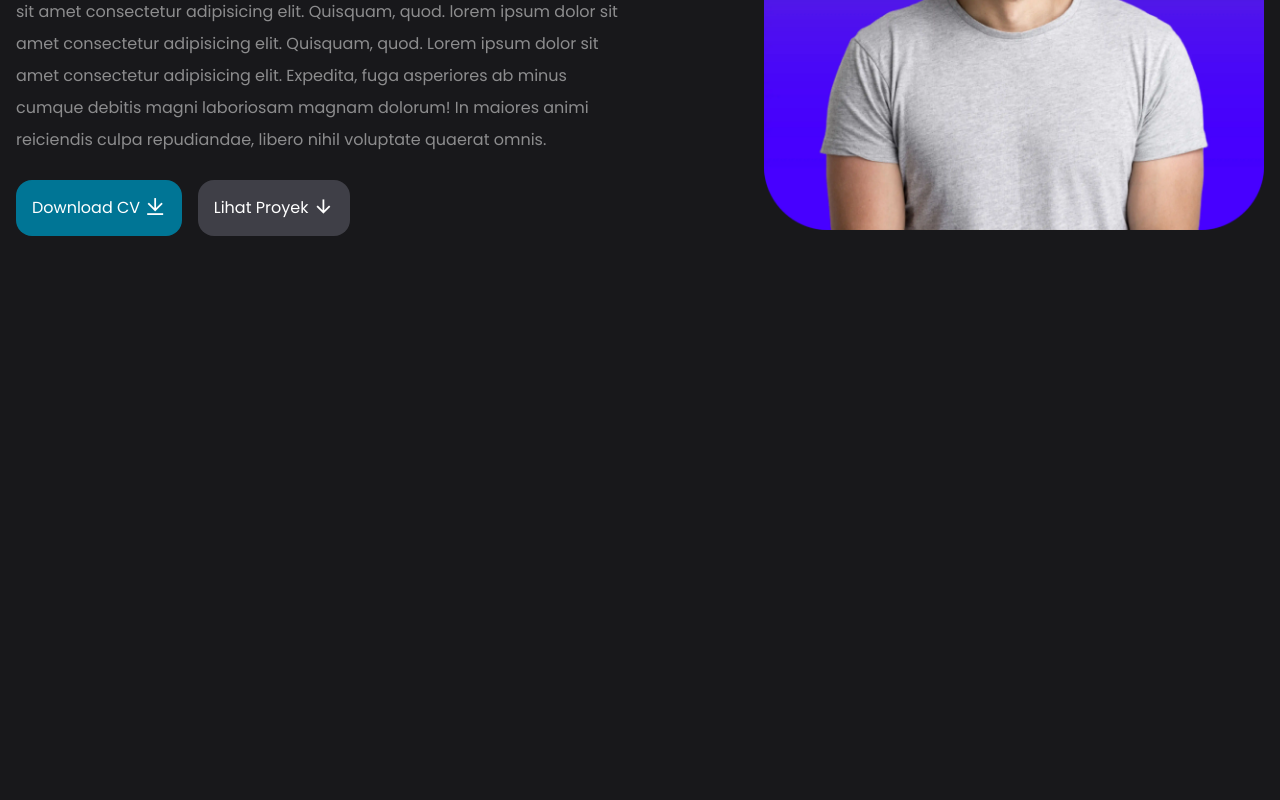
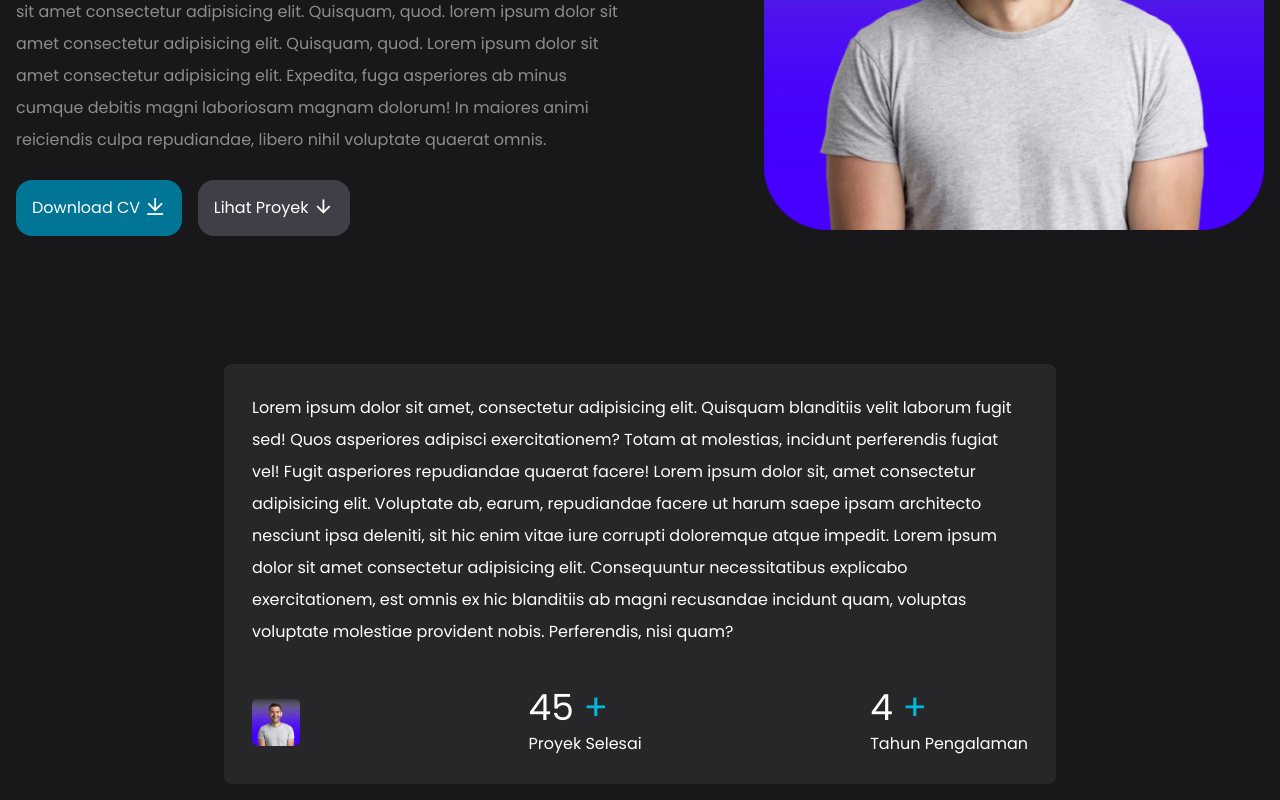
Before and after one commit to Agibee/Portfolio, a React (Vite) app: page / in a window 1280 px wide. Shown: the part 448-1248 px from the top of the page. Before the commit the page ends 800 px from the top, so only its background shows below. Built offline with nearby package versions, Linux system fonts and the light colour scheme.

Commit message:
update: perubahan terakhir

```diff
--- a/index.html
+++ b/index.html
@@ -2,7 +2,7 @@
 <html lang="en">
   <head>
     <meta charset="UTF-8" />
-    <link rel="icon" type="image/svg+xml" href="public/assets/favicon.ico" />
+    <link rel="icon" type="image/svg+xml" href="public/assets/icon.png" />
     <meta name="viewport" content="width=device-width, initial-scale=1.0" />
 
     <!-- Fonts Poppins -->
--- a/src/App.jsx
+++ b/src/App.jsx
@@ -28,7 +28,7 @@
             dolorum! In maiores animi reiciendis culpa repudiandae, libero nihil
             voluptate quaerat omnis.
           </p>
-          <div className="flex item-center sm:gap-4 gap-2">
+          <div className="flex item-center sm:gap-4 gap-2npm">
             <a
               href="#"
               className="bg-cyan-700 p-4 rounded-2xl hover:bg-cyan-600"
@@ -49,6 +49,53 @@
           className="w-[500px] md:ml-auto"
         />
       </div>
+      {/* Tentang */}
+      <div className="tentang mt-32 py10">
+        <div className="xl:w-2/3 lg:w-3/4 w-full mx-auto p-7 bg-zinc-800 rounded-lg">
+          <img
+            src={DataImage.HeroImage}
+            alt="Image"
+            className="w-12 rounded-md mb-10 sm:hidden"
+          />
+          <p className="text-base/loose mb-10 ">
+            Lorem ipsum dolor sit amet, consectetur adipisicing elit. Quisquam
+            blanditiis velit laborum fugit sed! Quos asperiores adipisci
+            exercitationem? Totam at molestias, incidunt perferendis fugiat vel!
+            Fugit asperiores repudiandae quaerat facere! Lorem ipsum dolor sit,
+            amet consectetur adipisicing elit. Voluptate ab, earum, repudiandae
+            facere ut harum saepe ipsam architecto nesciunt ipsa deleniti, sit
+            hic enim vitae iure corrupti doloremque atque impedit. Lorem ipsum
+            dolor sit amet consectetur adipisicing elit. Consequuntur
+            necessitatibus explicabo exercitationem, est omnis ex hic blanditiis
+            ab magni recusandae incidunt quam, voluptas voluptate molestiae
+            provident nobis. Perferendis, nisi quam?
+          </p>
+          <div className="flex items-center justify-between">
+            <img
+              src={DataImage.HeroImage}
+              alt="Image"
+              className="w-12 rounded-md sm:block hidden"
+            />
+            <div className="flex items-center gap-6">
+              <div>
+                <h1 className="text-4xl mb-1">
+                  45 <span className="text-cyan-500">+</span>
+                </h1>
+
+                <p>Proyek Selesai</p>
+              </div>
+            </div>
+            <div>
+              <div flex items-center gap-6>
+                <h1 className="text-4xl mb-1">
+                  4 <span className="text-cyan-500">+</span>
+                </h1>
+                <p>Tahun Pengalaman</p>
+              </div>
+            </div>
+          </div>
+        </div>
+      </div>
     </>
   );
 }
```
Also changed, not shown: public/assets/icon.png (added), 1 other file (tests, documents, lock files or other folders).
